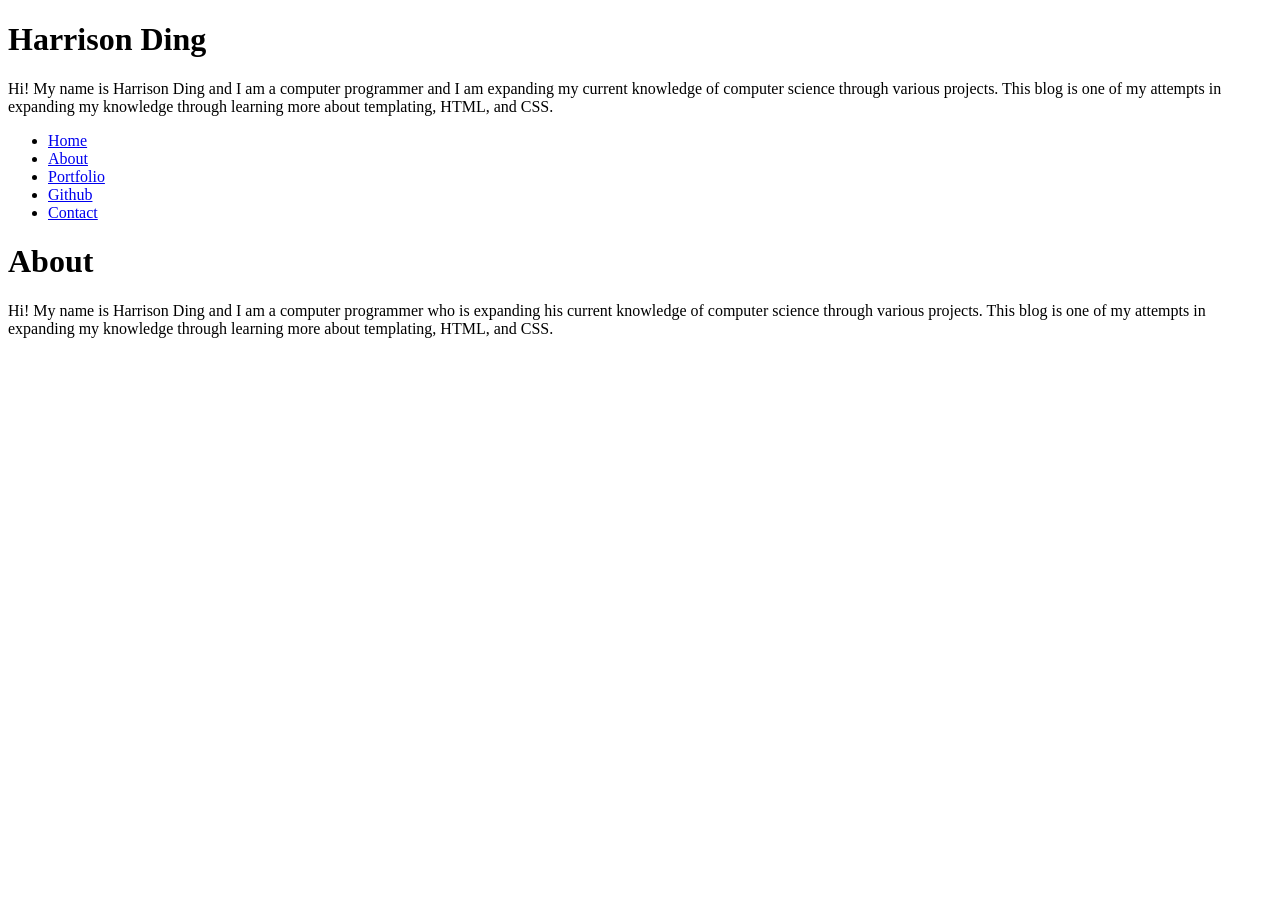
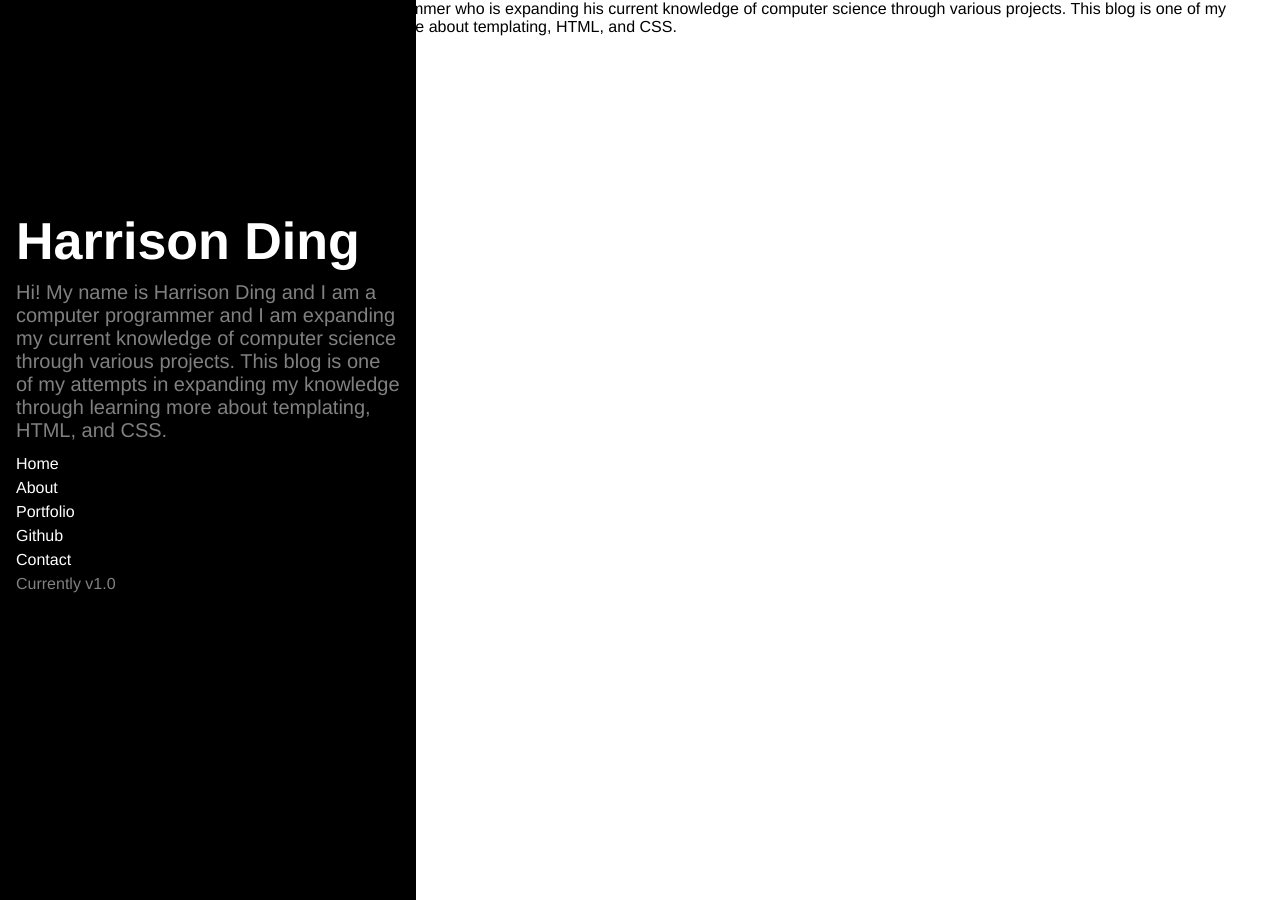
Before and after one commit to Shorrian/Shorrian.github.io, a Jekyll site: the page built from about.md, in a window 1280 px wide. Built offline with Jekyll 4.4.1, drawn with Linux system fonts in a browser that asks for light colours.

Commit message:
Attempting to change my about.md but it's not reading the layout

```diff
--- a/_config.yml
+++ b/_config.yml
@@ -7,16 +7,16 @@
 
 # Site settings
 title: Harrison Ding
-email: your-email@domain.com
+email: harrisond2015@gmail.com
 description: > # this means to ignore newlines until "baseurl:"
     Hi! My name is Harrison Ding and I am a computer programmer and I am expanding my current knowledge
     of computer science through various projects. This blog is one of my attempts in expanding my knowledge
     through learning more about templating, HTML, and CSS.
 
 baseurl: "" # the subpath of your site, e.g. /blog
-url: "http://yourdomain.com" # the base hostname & protocol for your site
+url: "shorrian.github.io" # the base hostname & protocol for your site
 twitter_username: jekyllrb
 github_username:  jekyll
-
+version: 1.0
 # Build settings
 markdown: kramdown
--- a/_includes/split_page.html
+++ b/_includes/split_page.html
@@ -1,6 +1,7 @@
 <div id="main-nav">
-    <div id="main-nav-about">
-        <h1>Harrison Ding</h1>
+    <div class="container">
+        <div id="main-nav-about" >
+            <h1><a href="/">Harrison Ding</a></h1>
             <p>{{site.description}} </p>
         </div>
         <ul id="main-nav-list">
@@ -9,5 +10,7 @@
             <li class="main-nav-bar-item"><a href="/portfolio/">Portfolio</a></li>
             <li class="main-nav-bar-item"><a href="http://github.com/shorrian/">Github</a></li>
             <li class="main-nav-bar-item"><a href="/contact/">Contact</a></li>
+            <li class="main-nav-bar-item">Currently v{{site.version}}</li>
         </ul>
     </div>
+</div>
--- a/about.md
+++ b/about.md
@@ -1,7 +1,6 @@
 ---
-layout: page
+layout: default
 title: About
-permalink: /about/
 ---
 
 Hi! My name is Harrison Ding and I am a computer programmer who is expanding his current knowledge
--- a/css/style.css
+++ b/css/style.css
@@ -23,22 +23,33 @@
 NAVIGATION BAR
 *****************************************************************/
 #main-nav *{
-    color:#f0fAf0;
+    color:rgba(255,255,255,.5);
+
+}
+#main-nav a{
+    color:#fff;
+}
+a:hover {
+    text-decoration: underline;
 }
 #main-nav{
+    padding:2rem 1rem;
     width:30%;
     height:100%;
     background:#000;
     position:fixed;
     text-align:left;
-    padding:10px;
 }
 
 #main-nav-about{
-    position:relative;
     margin-top:30%;
     font-size:20px;
-    left:10px;
+
+}
+#main-nav-about a:hover{
+    text-decoration:none;
+}
+#main-nav-about p{
 }
 #main-nav-about h1{
     font-size:3.25rem;
@@ -49,10 +60,11 @@
 #main-nav-list{
     display:block;
     line-height:1.5;
-    position:relative;
-    left:10px;
 }
-#main-nav-list a:hover{
-    text-decoration:underline;
-    color:#fff;
+/**************************************************
+CONTAINER
+**************************************************/
+.container{
+    padding-top:4rem;
+    padding-bottom:4rem;
 }
```
Lines whose indentation alone changed are shown as unchanged.
